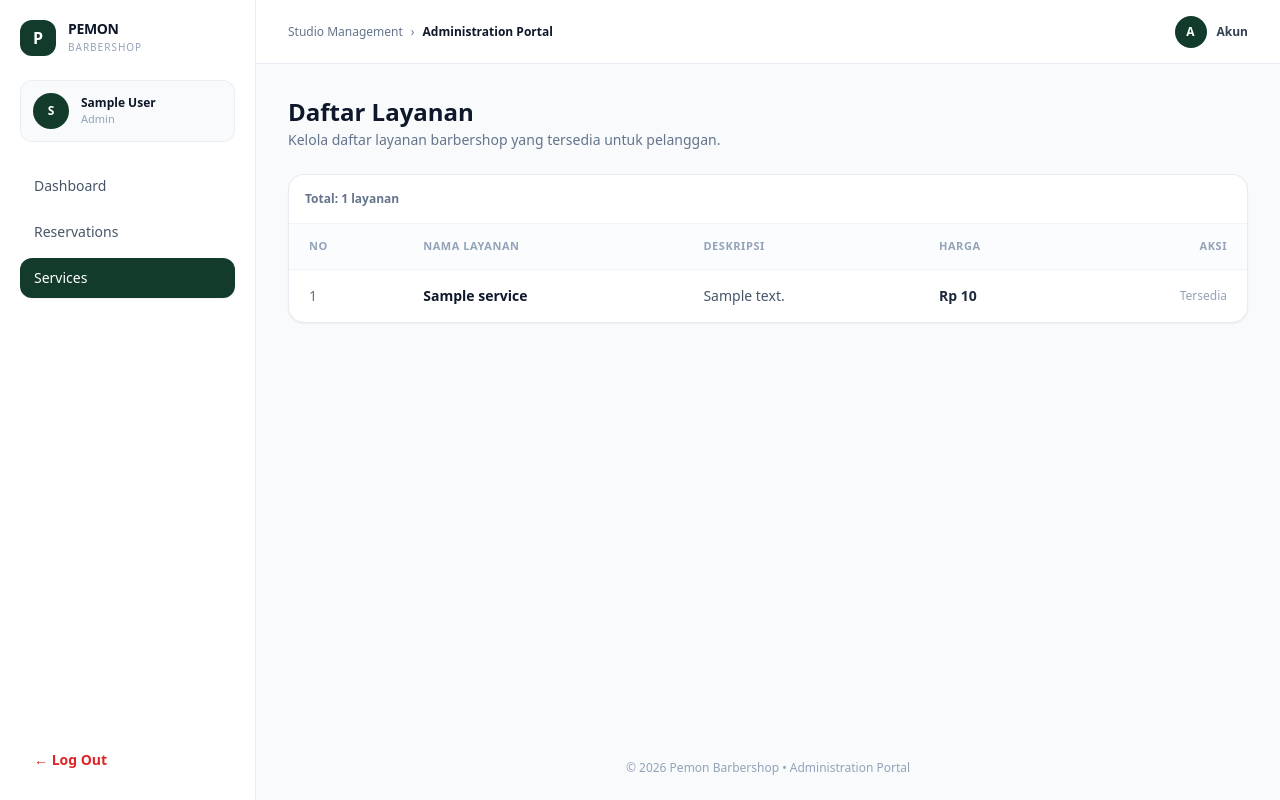
After one commit to tufailbaihaqi/Projek-Akhir-PAW, a Laravel app: page /admin/services in a window 1280 px wide. The commit adds this page. Run offline with Laravel 12, Linux system fonts and the light colour scheme; a user stored in the database is signed in; tables that the repository leaves empty hold one stand-in row (values such as "Sample post"); parts of the project's set-up code (start-up, migrations or seed data) failed here and were passed over; some libraries are stand-ins or nearby versions.

Commit message:
Tambah route halaman layanan

```diff
--- /dev/null
+++ b/resources/views/admin/services.blade.php
@@ -0,0 +1,52 @@
+@extends('layouts.admin')
+@section('title', 'Reservasi & Operasional')
+
+@section('content')
+<div class="mb-6 flex items-center justify-between">
+    <div>
+        <h1 class="text-2xl font-bold text-slate-900">Daftar Layanan</h1>
+        <p class="text-sm text-slate-500 mt-0.5">Kelola daftar layanan barbershop yang tersedia untuk pelanggan.</p>
+    </div>
+</div>
+
+<div class="bg-white rounded-2xl border border-slate-200/80 shadow-sm overflow-hidden">
+    <div class="p-4 border-b border-slate-100 flex items-center justify-between">
+        <span class="text-xs font-semibold text-slate-500">Total: {{ $services->count() }} layanan</span>
+    </div>
+
+    <div class="overflow-x-auto">
+        <table class="w-full text-left border-collapse">
+            <thead>
+                <tr class="border-b border-slate-100 text-[11px] font-bold uppercase tracking-wider text-slate-400 bg-slate-50/60">
+                    <th class="py-3.5 px-5">NO</th>
+                    <th class="py-3.5 px-5">NAMA LAYANAN</th>
+                    <th class="py-3.5 px-5">DESKRIPSI</th>
+                    <th class="py-3.5 px-5">HARGA</th>
+                    <th class="py-3.5 px-5 text-right">AKSI</th>
+                </tr>
+            </thead>
+            <tbody class="divide-y divide-slate-100 text-sm">
+                @forelse ($services as $index => $service)
+                    <tr class="hover:bg-slate-50/70">
+                        <td class="py-4 px-5 text-slate-500">{{ $index + 1 }}</td>
+                        <td class="py-4 px-5 font-semibold text-slate-900">{{ $service->name }}</td>
+                        <td class="py-4 px-5 text-slate-600">{{ $service->description ?? '-' }}</td>
+                        <td class="py-4 px-5 font-semibold text-slate-800">
+                            Rp {{ number_format($service->price, 0, ',', '.') }}
+                        </td>
+                        <td class="py-4 px-5 text-right text-xs text-slate-400">
+                            Tersedia
+                        </td>
+                    </tr>
+                @empty
+                    <tr>
+                        <td colspan="5" class="py-14 text-center text-sm text-slate-400">
+                            Belum ada data layanan yang tersedia.
+                        </td>
+                    </tr>
+                @endforelse
+            </tbody>
+        </table>
+    </div>
+</div>
+@endsection
--- a/resources/views/layouts/admin.blade.php
+++ b/resources/views/layouts/admin.blade.php
@@ -41,10 +41,10 @@
                    class="flex items-center gap-3 px-3.5 py-2.5 rounded-xl text-slate-600 hover:bg-slate-100 transition">
                     <span>Reservations</span>
                 </a>
-                <span class="flex items-center justify-between px-3.5 py-2.5 rounded-xl text-slate-400 cursor-not-allowed">
+                <a href="{{ route('admin.services') }}"
+                   class="flex items-center gap-3 px-3.5 py-2.5 rounded-xl transition {{ request()->routeIs('admin.services') ? 'bg-[#133B2C] text-white shadow-sm' : 'text-slate-600 hover:bg-slate-100' }}">
                     <span>Services</span>
-                    <span class="text-[10px] bg-slate-100 px-2 py-0.5 rounded">Next</span>
-                </span>
+                </a>
             </nav>
         </div>
 
--- a/routes/web.php
+++ b/routes/web.php
@@ -3,6 +3,7 @@
 use Illuminate\Support\Facades\Route;
 use App\Http\Controllers\AuthController;
 use App\Http\Controllers\AdminDashboardController;
+use App\Http\Controllers\ServiceController; // <-- 1. TAMBAHKAN BARIS INI
 
 Route::get('/', function () {
     return redirect()->route('login');
@@ -21,4 +22,5 @@ Route::post('/logout', [AuthController::class, 'logout'])->middleware('auth')->n
 Route::prefix('admin')->middleware('auth')->name('admin.')->group(function () {
     Route::get('/dashboard', [AdminDashboardController::class, 'dashboard'])->name('dashboard');
     Route::patch('/bookings/{booking}/status', [AdminDashboardController::class, 'updateBookingStatus'])->name('bookings.status');
+    Route::get('/services', [ServiceController::class, 'index'])->name('services'); // <-- 2. TAMBAHKAN BARIS INI
 });
```
